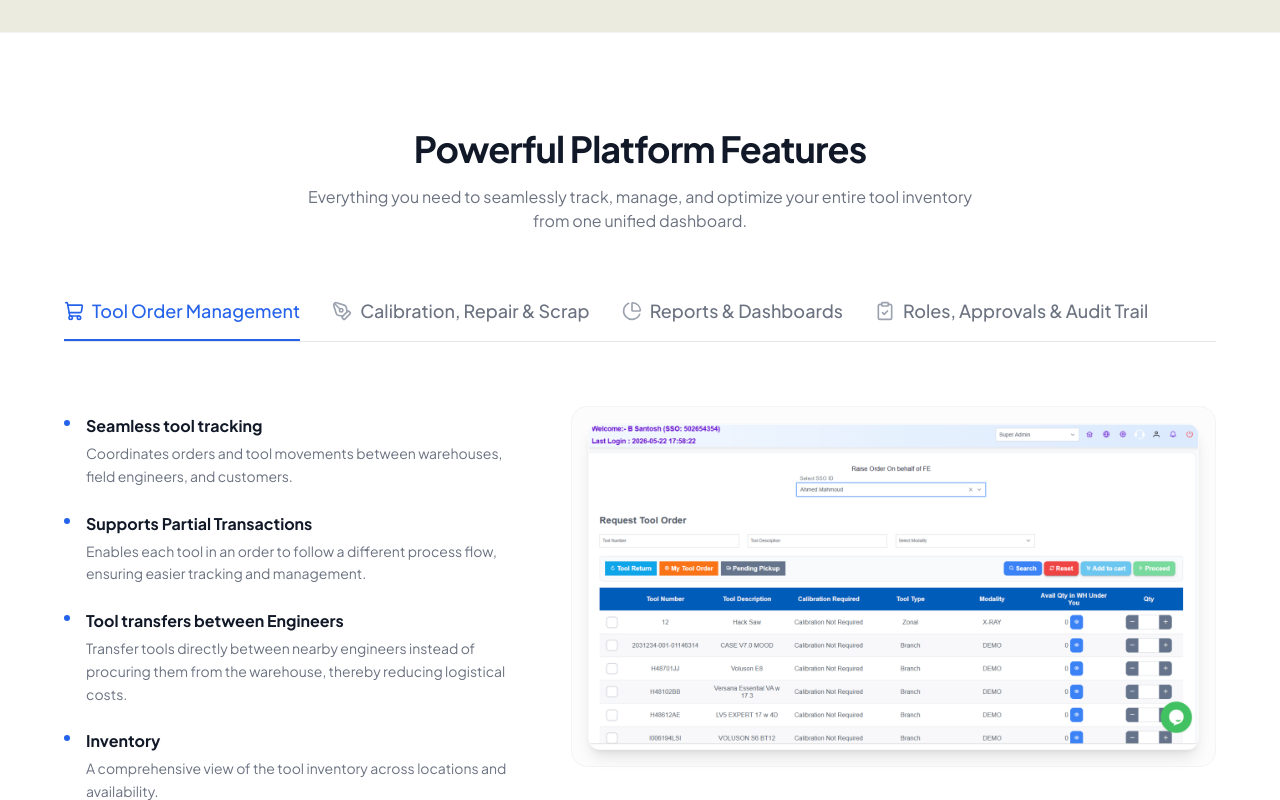
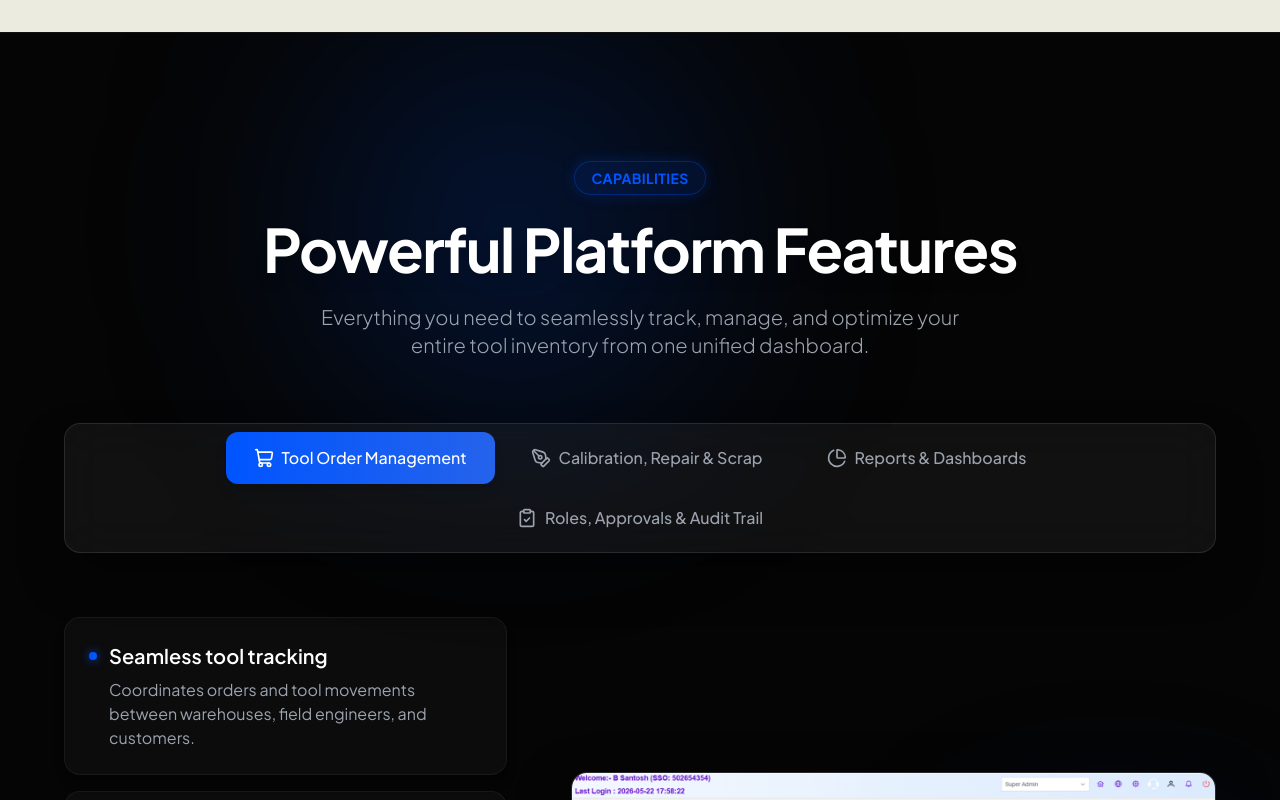
Before and after one commit to suryavamshikusam/dts, a React (Vite) app: page / in a window 1280 px wide. Shown: the part 1340-2140 px from the top of the page. Built offline with nearby package versions, Linux system fonts and the light colour scheme; the HTML template or start-up script is replaced by a standard one.

Commit message:
feat: redesign dashboard features section with premium glassmorphism

```diff
--- a/src/components/DashboardFeaturesSection.tsx
+++ b/src/components/DashboardFeaturesSection.tsx
@@ -122,21 +122,46 @@ export function DashboardFeaturesSection() {
   const activeData = tabContent[activeTab as keyof typeof tabContent];
 
   return (
-    <section className="w-full bg-white text-black py-24 border-t border-gray-100 font-sans">
-      <div className="max-w-7xl mx-auto px-6 md:px-12 lg:px-16">
+    <section className="relative w-full bg-[#050505] text-white py-24 md:py-32 font-sans overflow-hidden border-t border-white/5">
+      {/* Background Glows */}
+      <div className="absolute top-0 left-1/4 w-96 h-96 bg-[#0055FF]/20 rounded-full blur-[120px] pointer-events-none" />
+      <div className="absolute bottom-0 right-1/4 w-96 h-96 bg-purple-600/10 rounded-full blur-[120px] pointer-events-none" />
+
+      <div className="relative max-w-7xl mx-auto px-6 md:px-12 lg:px-16 z-10">
 
         {/* Section Title */}
         <div className="text-center mb-16">
-          <h2 className="text-3xl md:text-4xl font-bold text-gray-900 tracking-tight mb-4">
+          <motion.div
+            initial={{ opacity: 0, y: 20 }}
+            whileInView={{ opacity: 1, y: 0 }}
+            viewport={{ once: true }}
+            className="inline-block px-4 py-1.5 rounded-full border border-[#0055FF]/30 bg-[#0055FF]/10 text-[#0055FF] text-sm font-bold tracking-wide mb-6 uppercase shadow-[0_0_15px_rgba(0,85,255,0.2)]"
+          >
+            Capabilities
+          </motion.div>
+          <motion.h2
+            initial={{ opacity: 0, y: 20 }}
+            whileInView={{ opacity: 1, y: 0 }}
+            viewport={{ once: true }}
+            transition={{ delay: 0.1 }}
+            className="text-4xl md:text-5xl lg:text-6xl font-bold text-white tracking-tight mb-6 drop-shadow-lg"
+          >
             Powerful Platform Features
-          </h2>
-          <p className="text-gray-500 text-sm md:text-base max-w-2xl mx-auto">
+          </motion.h2>
+          <motion.p
+            initial={{ opacity: 0, y: 20 }}
+            whileInView={{ opacity: 1, y: 0 }}
+            viewport={{ once: true }}
+            transition={{ delay: 0.2 }}
+            className="text-gray-400 text-lg md:text-xl max-w-2xl mx-auto font-light leading-relaxed"
+          >
             Everything you need to seamlessly track, manage, and optimize your entire tool inventory from one unified dashboard.
-          </p>
+          </motion.p>
         </div>
 
-        {/* Tab Navigation */}
-        <div className="flex flex-wrap justify-center sm:justify-start border-b border-gray-200 mb-16 gap-x-8 gap-y-4">
+        {/* Tab Navigation (Glassmorphic Pills) */}
+        <div className="flex justify-center mb-16 w-full">
+          <div className="flex flex-wrap justify-center bg-white/5 backdrop-blur-xl p-2 rounded-2xl border border-white/10 gap-2 max-w-full shadow-2xl shadow-black/50">
             {tabs.map((tab) => {
               const isActive = activeTab === tab.id;
               const Icon = tab.icon;
@@ -144,76 +169,86 @@ export function DashboardFeaturesSection() {
                 <button
                   key={tab.id}
                   onClick={() => setActiveTab(tab.id)}
-                className={`relative pb-4 flex items-center gap-2 text-lg font-medium transition-colors ${
-                  isActive ? 'text-blue-600' : 'text-gray-500 hover:text-gray-900'
+                  className={`relative px-5 md:px-7 py-3.5 rounded-xl flex items-center gap-2.5 text-sm md:text-base font-medium transition-all duration-300 ${
+                    isActive ? 'text-white shadow-lg' : 'text-gray-400 hover:text-gray-200 hover:bg-white/5'
                   }`}
                 >
-                <Icon className={`w-5 h-5 ${isActive ? 'text-blue-600' : 'text-gray-400'}`} />
-                {tab.label}
                   {isActive && (
                     <motion.div
-                    layoutId="activeTabIndicator"
-                    className="absolute bottom-0 left-0 right-0 h-0.5 bg-blue-600"
+                      layoutId="activeTabBackground"
+                      className="absolute inset-0 bg-gradient-to-r from-[#0055FF] to-blue-600 rounded-xl"
                       initial={false}
-                    transition={{ type: "spring", stiffness: 300, damping: 30 }}
+                      transition={{ type: "spring", stiffness: 400, damping: 30 }}
                     />
                   )}
+                  <span className="relative z-10 flex items-center gap-2">
+                    <Icon className={`w-4 h-4 md:w-5 md:h-5 ${isActive ? 'text-white' : 'text-gray-400'}`} />
+                    {tab.label}
+                  </span>
                 </button>
               );
             })}
           </div>
+        </div>
 
         {/* Content Layout */}
-        <div className="grid grid-cols-1 lg:grid-cols-12 gap-12 lg:gap-16 items-start">
+        <div className="grid grid-cols-1 lg:grid-cols-12 gap-12 lg:gap-16 items-center">
 
           {/* Left Side: Features List */}
-          <div className="lg:col-span-5 flex flex-col gap-8 mt-2">
+          <div className="lg:col-span-5 flex flex-col gap-4">
             <AnimatePresence mode="wait">
               <motion.div
                 key={activeTab}
-                initial={{ opacity: 0, x: -10 }}
+                initial={{ opacity: 0, x: -20 }}
                 animate={{ opacity: 1, x: 0 }}
-                exit={{ opacity: 0, x: 10 }}
-                transition={{ duration: 0.3 }}
-                className="flex flex-col gap-6"
+                exit={{ opacity: 0, x: 20 }}
+                transition={{ duration: 0.4, ease: "easeOut" }}
+                className="flex flex-col gap-4"
               >
                 {activeData.features.map((feature, idx) => (
-                  <div key={idx} className="group cursor-pointer flex gap-4">
-                    <div className="mt-1.5 flex-shrink-0 w-1.5 h-1.5 rounded-full bg-blue-600 group-hover:scale-150 transition-transform" />
-                    <div>
-                      <h3 className="text-base font-bold text-gray-900 mb-1 group-hover:text-blue-600 transition-colors">
+                  <motion.div
+                    key={idx}
+                    initial={{ opacity: 0, y: 10 }}
+                    animate={{ opacity: 1, y: 0 }}
+                    transition={{ delay: idx * 0.1 }}
+                    className="group cursor-pointer p-6 rounded-2xl bg-white/[0.03] border border-white/5 hover:border-[#0055FF]/40 hover:bg-white/[0.06] transition-all duration-300 shadow-lg hover:shadow-[0_0_20px_rgba(0,85,255,0.1)]"
+                  >
+                    <h3 className="text-lg md:text-xl font-semibold text-white mb-2 group-hover:text-[#0055FF] transition-colors flex items-center gap-3">
+                      <div className="w-2 h-2 rounded-full bg-[#0055FF] shadow-[0_0_10px_rgba(0,85,255,0.8)]" />
                       {feature.title}
                     </h3>
-                      <p className="text-gray-500 text-sm leading-relaxed">
+                    <p className="text-gray-400 text-sm md:text-base leading-relaxed pl-5">
                       {feature.desc}
                     </p>
-                    </div>
-                  </div>
+                  </motion.div>
                 ))}
               </motion.div>
             </AnimatePresence>
           </div>
 
           {/* Right Side: Image Display */}
-          <div className="lg:col-span-7">
-            <div className="bg-gray-50/50 rounded-2xl p-2 sm:p-4 border border-gray-100">
+          <div className="lg:col-span-7 relative">
             <AnimatePresence mode="wait">
               <motion.div
                 key={activeTab}
-                  initial={{ opacity: 0, scale: 0.98 }}
-                  animate={{ opacity: 1, scale: 1 }}
-                  exit={{ opacity: 0, scale: 0.98 }}
-                  transition={{ duration: 0.4, type: "spring", bounce: 0.2 }}
-                  className="rounded-xl overflow-hidden shadow-lg border border-gray-100/50 bg-white"
+                initial={{ opacity: 0, scale: 0.95, filter: "blur(10px)" }}
+                animate={{ opacity: 1, scale: 1, filter: "blur(0px)" }}
+                exit={{ opacity: 0, scale: 0.95, filter: "blur(10px)" }}
+                transition={{ duration: 0.5, type: "spring", bounce: 0.2 }}
+                className="relative rounded-2xl overflow-hidden shadow-[0_20px_50px_rgba(0,0,0,0.5)] border border-white/10 bg-white/5 group"
               >
+                {/* Glossy overlay effect */}
+                <div className="absolute inset-0 bg-gradient-to-tr from-white/10 to-transparent opacity-0 group-hover:opacity-100 transition-opacity duration-700 pointer-events-none z-10" />
                 <img
                   src={activeData.imageUrl}
                   alt={activeTab}
-                    className="w-full h-auto object-cover"
+                  className="w-full h-auto object-cover transform group-hover:scale-[1.03] transition-transform duration-700"
                 />
               </motion.div>
             </AnimatePresence>
-            </div>
+
+            {/* Decorative element */}
+            <div className="absolute -bottom-10 -right-10 w-72 h-72 bg-[#0055FF]/20 rounded-full blur-[100px] pointer-events-none z-[-1]" />
           </div>
 
         </div>
```
Also changed, not shown: 1 other file (tests, documents, lock files or other folders). Lines whose indentation alone changed are shown as unchanged.
